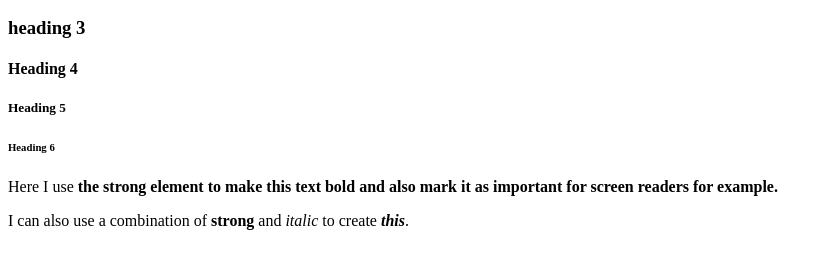
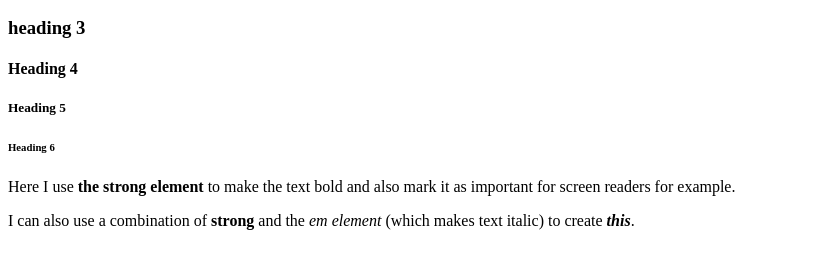
Before and after one commit to Thimo-G/HTML, a plain HTML site: page odinproject-html/Working-With-Text/index.html in a window 1280 px wide. Shown: the part 242-510 px from the top of the page, without its empty margins (0-833 px from the left). Drawn offline with Linux system fonts and the light colour scheme.

Commit message:
added commment and indented file

```diff
--- a/odinproject-html/Working-With-Text/index.html
+++ b/odinproject-html/Working-With-Text/index.html
@@ -11,24 +11,22 @@
 
     <p>I am trying to create two paragraphs here.</p>
 
-   <p>Now a space is added with a p-element </p>
+    <p>Now a space is added with a p-element </p>
 
 
-    <h1>Heading 1</h>
+    <h1>Heading 1</h1>
     <h2>Heading 2</h2>
     <h3>heading 3</h3>
     <h4>Heading 4</h4>
     <h5>Heading 5</h5>
     <h6>Heading 6</h6>
 
-    <p>
-        Here I use  <strong> the strong element to make this text bold and also mark it as important for screen readers for example.</strong>
-    </p>
-    <p>
-        I can also use a combination of <strong> strong</strong> and <em>italic</em> to create <strong><em>this</em></strong>.
-    </p>
+    <p>Here I use  <strong> the strong element </strong> to make the text bold and also mark it as important for screen readers for example.</p>
+    <p>I can also use a combination of <strong> strong</strong> and the <em> em element</em> (which makes text italic) to create <strong><em>this</em></strong>.</p>
 
 </Body>
+
+<!-- Well those were some new things to learn about html, this is a comment-->
 
 
 
```
